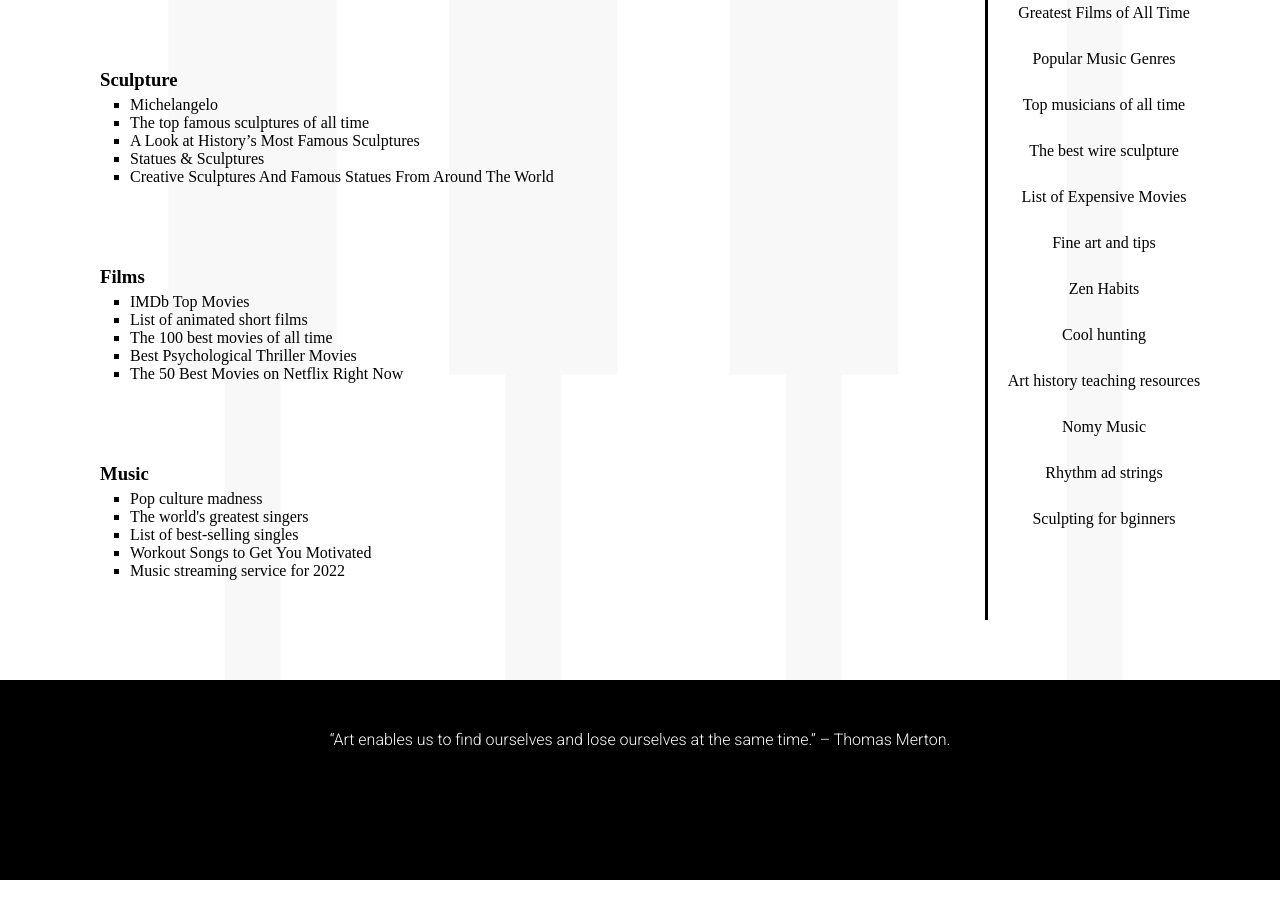
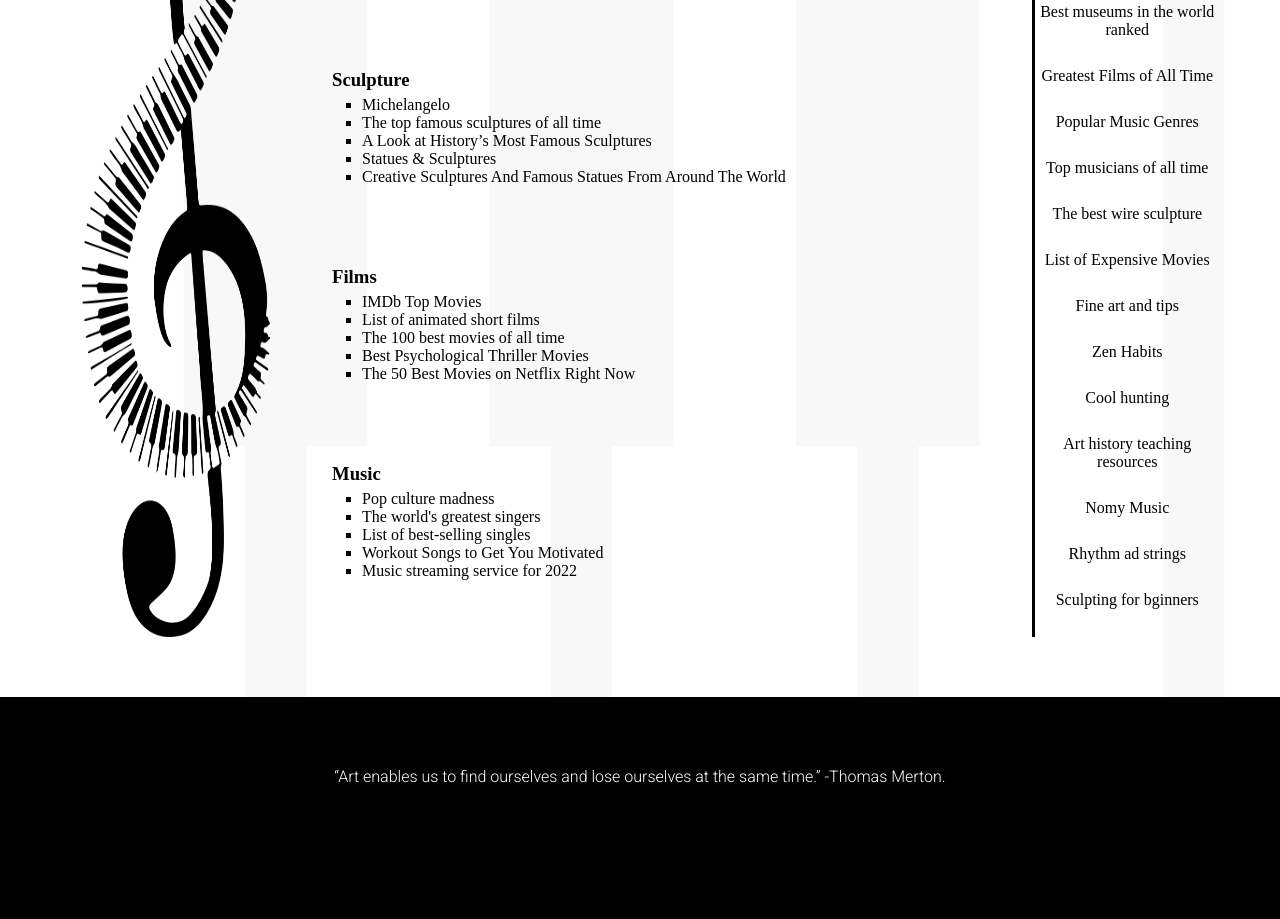
Before and after one commit to eligutiro/Art-Resources-Group-Project, a plain HTML site: page index.html in a window 1280 px wide. Shown: the part 411-1330 px from the top of the page. Before the commit the page ends 1291 px from the top, so only its background shows below. Drawn offline with Linux system fonts and the light colour scheme.

Commit message:
added img

```diff
--- a/css/style.css
+++ b/css/style.css
@@ -39,6 +39,13 @@ nav li:hover {
 .content {
     display: flex;
     margin: 60px;
+}
+
+img{
+    position: relative;
+    width: 20%;
+    min-height: 200px;
+
 }
 
 .article {
@@ -97,7 +104,7 @@ h4{ padding-bottom: 20px;
 
 footer{
     width: 100%;
-    height: 200px;
+    height: 300px;
     background-color: black;
     color:white;
     margin-top: 40px;
@@ -105,6 +112,6 @@ footer{
 
 footer p{
     text-align: center;
-    padding: 50px;
+    padding: 70px;
     font-family: 'Roboto', sans-serif;
 }
--- a/index.html
+++ b/index.html
@@ -25,6 +25,8 @@
         </Ul>
     </Nav>
     <div class="content">
+
+        <img src="img/art-img piano.png">
 
         <div class="article">
             <div class="section">
@@ -108,7 +110,7 @@
     </div>
 
     <Footer>
-        <p>“Art enables us to find ourselves and lose ourselves at the same time.” – Thomas Merton.</p>
+        <p>“Art enables us to find ourselves and lose ourselves at the same time.” -Thomas Merton.</p>
     </Footer>
 
 
```
Also changed, not shown: img/art-img piano.png (added).
